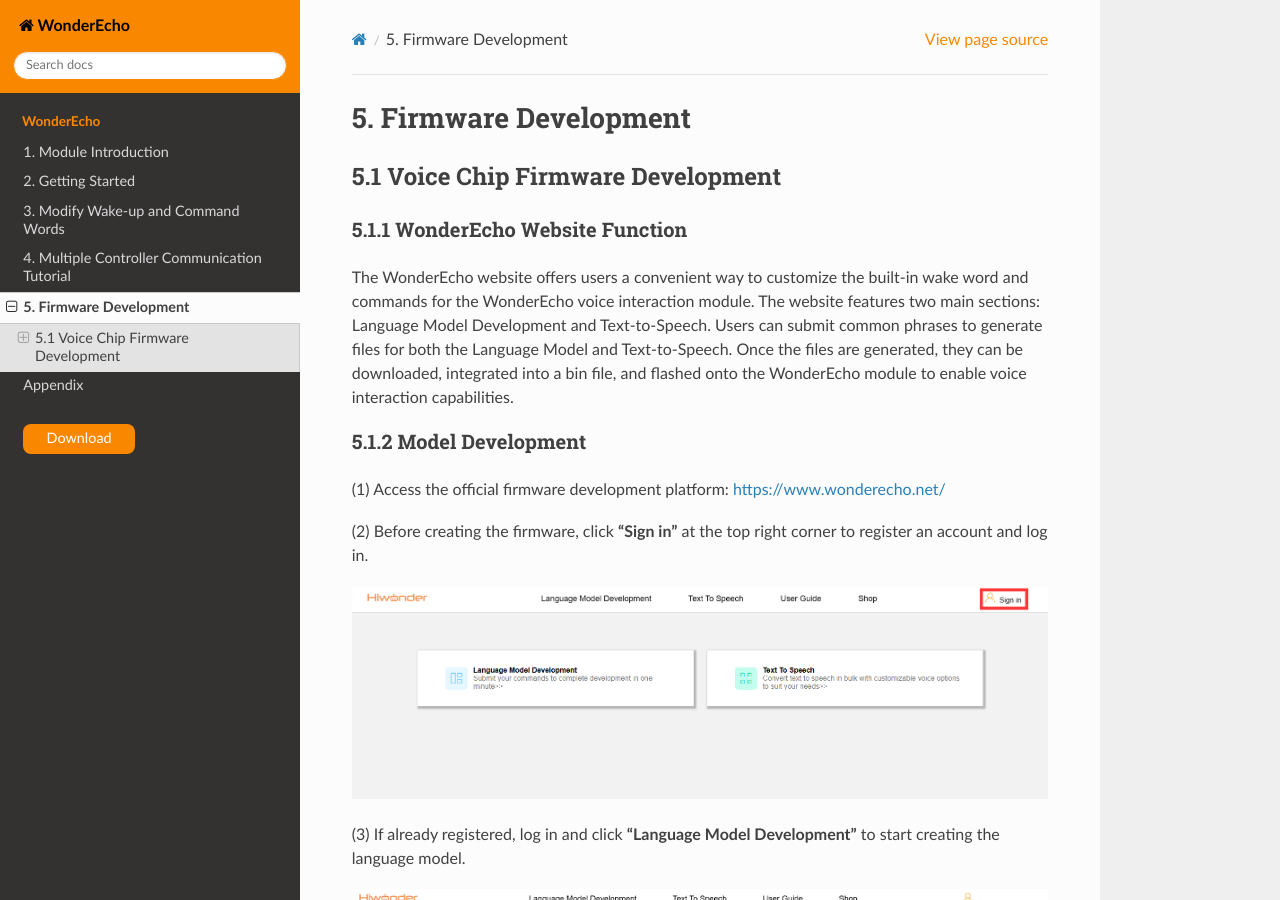
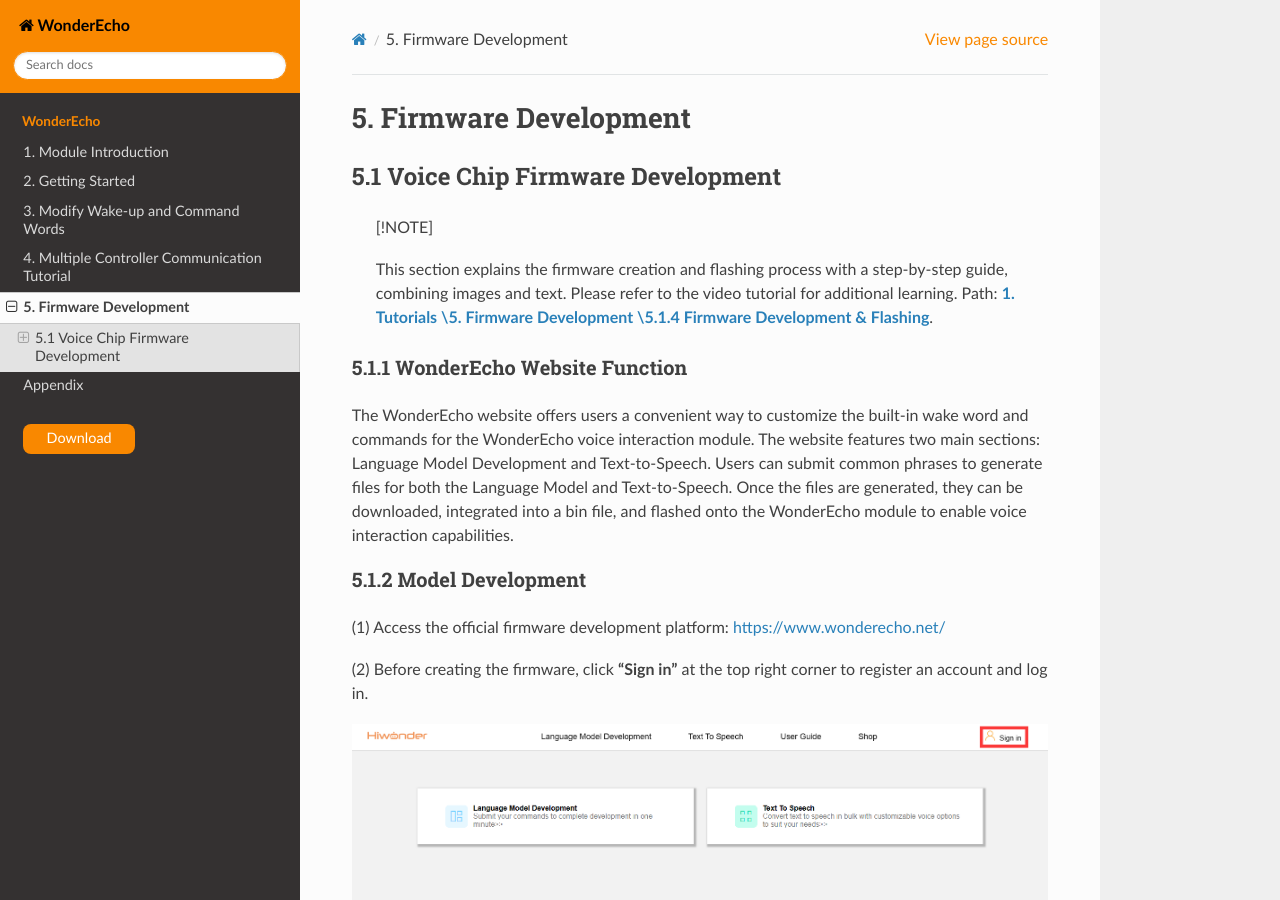
Before and after one commit to Hiwonder-docs/WonderEcho, a Sphinx documentation site: the page built from source/docs/5_Firmware_Development.md, in a window 1280 px wide and 900 px high. Built offline with Sphinx 7.4.7 and the Read the Docs theme 3.1.0, drawn with Linux system fonts in a browser that asks for light colours.

Commit message:
Update 5_Firmware_Development.md

```diff
--- a/source/docs/5_Firmware_Development.md
+++ b/source/docs/5_Firmware_Development.md
@@ -1,6 +1,10 @@
 # 5. Firmware Development
 
 ## 5.1 Voice Chip Firmware Development
+
+> [!NOTE]
+>
+> This section explains the firmware creation and flashing process with a step-by-step guide, combining images and text. Please refer to the video tutorial for additional learning. Path: **[1. Tutorials \5. Firmware Development \5.1.4 Firmware Development & Flashing](https://drive.google.com/file/d/1IzFQOiKagOqLSWuHf-JVfskXkEiQ9jUV/view?usp=sharing)**.
 
 ### 5.1.1 WonderEcho Website Function
 
```
